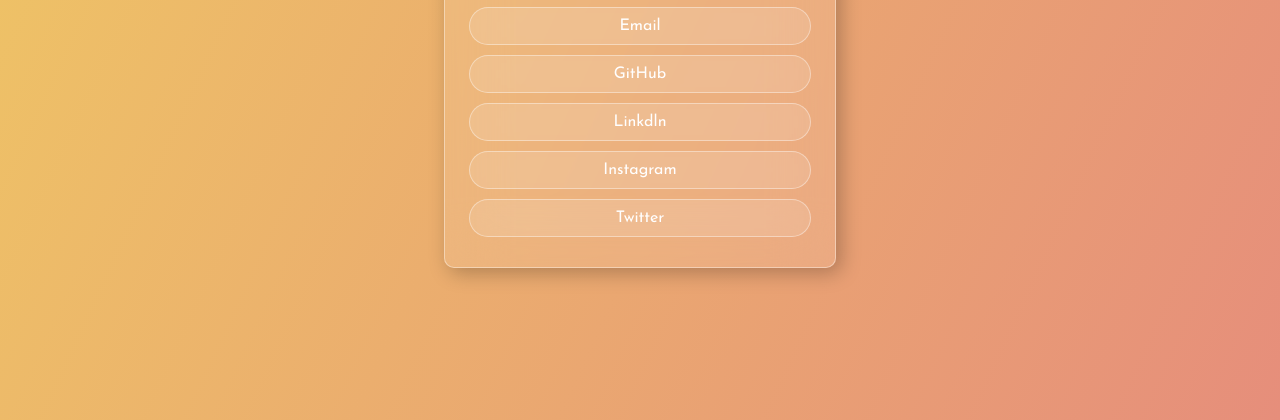
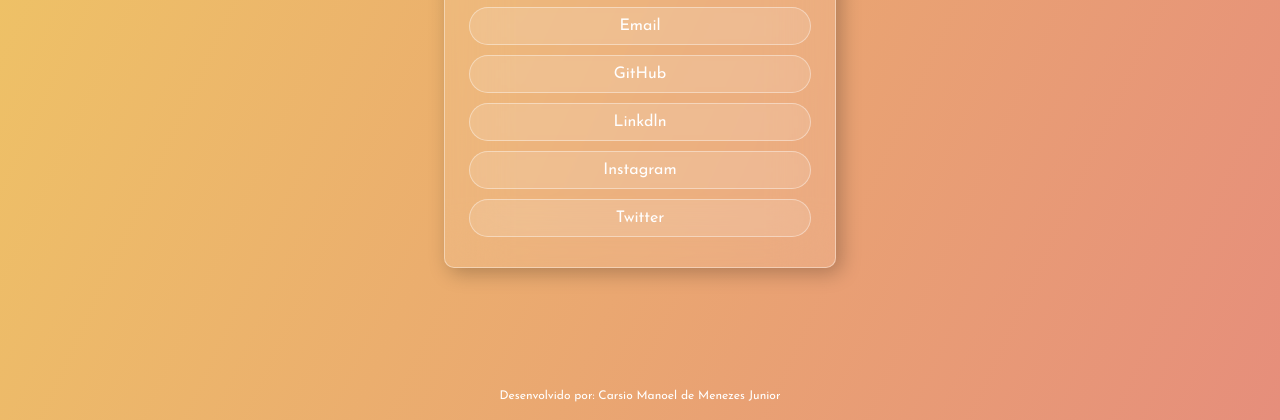
Before and after one commit to Carsio-Junior/Arvore-de-links, a plain HTML site: page index.html in a window 1280 px wide. Shown: the part 380-800 px from the top of the page. Drawn offline with Linux system fonts and the light colour scheme.

Commit message:
Add files via upload

```diff
--- a/index.html
+++ b/index.html
@@ -26,7 +26,12 @@
                 <a href="#" class="twitter">Twitter</a>
             </div>
         </div>
+
     </div>
+    <footer>
+        <span>Desenvolvido por: Carsio Manoel de Menezes Junior</span>
+    </footer>
+
 </body>
 
 </html>
--- a/style.css
+++ b/style.css
@@ -28,6 +28,7 @@
     /* CARD */
 
     .card {
+        width: 350px;
         max-width: 350px;
         height: max-content;
         background-color: rgba(255, 255, 255, .1);
@@ -105,3 +106,10 @@
     .twitter:hover {
         background-color: #ABB2B9;
     }
+
+    footer {
+        font-size: 12px;
+        color: #fff;
+        text-align: center;
+        margin-top: -30px;
+    }
```
